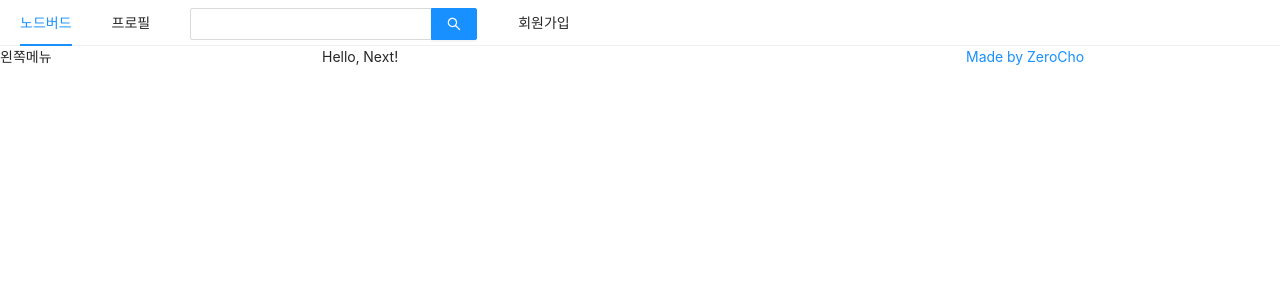
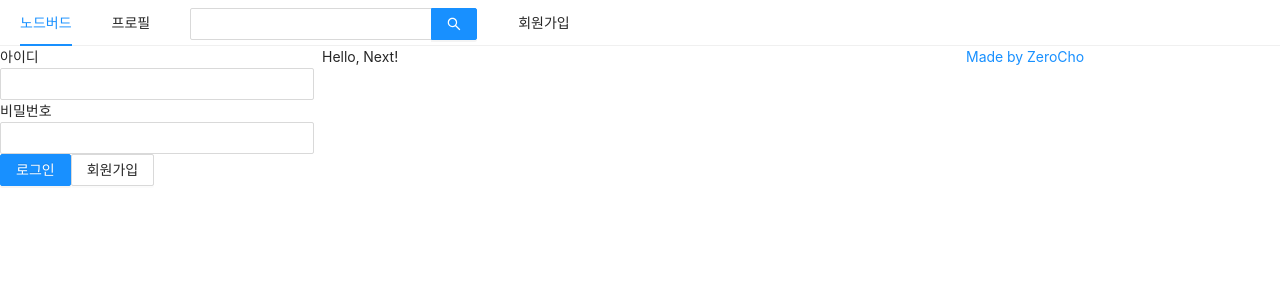
Before and after one commit to ssi02014/NodeBird, a Next.js app in the folder front/: page / in a window 1280 px wide. Shown: the top 300 px of the page. Built offline with nearby package versions, Linux system fonts and the light colour scheme.

Commit message:
Add(minjae): 로그인 폼

```diff
--- a/front/components/AppLayout/index.tsx
+++ b/front/components/AppLayout/index.tsx
@@ -1,11 +1,14 @@
-import React from 'react';
+import React, { useState } from 'react';
 import Link from 'next/link';
 import { Menu, Input, Row, Col } from 'antd';
+import LoginForm from 'components/LoginForm';
+import Profile from 'components/Profile';
 
 interface Props {
   children: React.ReactNode;
 }
 const AppLayout = ({ children }: Props) => {
+  const [isLoggedIn, setIsLoggedIn] = useState(false);
   return (
     <div>
       <Menu mode="horizontal">
@@ -24,7 +27,7 @@ const AppLayout = ({ children }: Props) => {
       </Menu>
       <Row gutter={8}>
         <Col xs={24} md={6}>
-          왼쪽메뉴
+          {isLoggedIn ? <Profile /> : <LoginForm /> }
         </Col>
         <Col xs={24} md={12}>
           {children}
--- /dev/null
+++ b/front/components/LoginForm/index.tsx
@@ -0,0 +1,55 @@
+import React, { useCallback, useState } from 'react';
+import { Button, Form, Input } from 'antd';
+import Link from 'next/link';
+
+const LoginForm = () => {
+  const [formValues, setFormValues] = useState({
+    id: "",
+    password: "",
+  });
+
+  //props로 넘기는 함수는 useCallback 사용이 효율적임
+  const onChange = useCallback((e) => {
+    e.preventDefault();
+
+    const { name, value } = e.target;
+
+    setFormValues({
+      ...formValues,
+      [name]: value,
+    });
+  }, [formValues]);
+
+  return (
+    <Form>
+      <div>
+        <label htmlFor="user-id">아이디</label>
+        <br />
+        <Input
+          type="text"
+          name="id"
+          value={formValues.id}
+          onChange={onChange}
+          required
+        />
+      </div>
+      <div>
+        <label htmlFor="password">비밀번호</label>
+        <br />
+        <Input
+          type="password"
+          name="password"
+          value={formValues.password}
+          onChange={onChange}
+          required
+        />
+      </div>
+      <div>
+        <Button type="primary" htmlType="submit" loading={false}>로그인</Button>
+        <Link href="/signup"><a><Button>회원가입</Button></a></Link>
+      </div>
+    </Form>
+  );
+};
+
+export default LoginForm;
--- /dev/null
+++ b/front/components/Profile/index.tsx
@@ -0,0 +1,11 @@
+import React from 'react';
+
+const Profile = () => {
+  return (
+    <div>
+
+    </div>
+  );
+};
+
+export default Profile;
--- a/front/style/common.ts
+++ b/front/style/common.ts
@@ -9,6 +9,14 @@ const GlobalStyle = createGlobalStyle`
   body {
     box-sizing: border-box;
   }
+
+  ul,li, ol {
+    list-style: none;
+  }
+
+  a {
+    text-decoration: none;
+  }
 `
 
 export default GlobalStyle;
```
